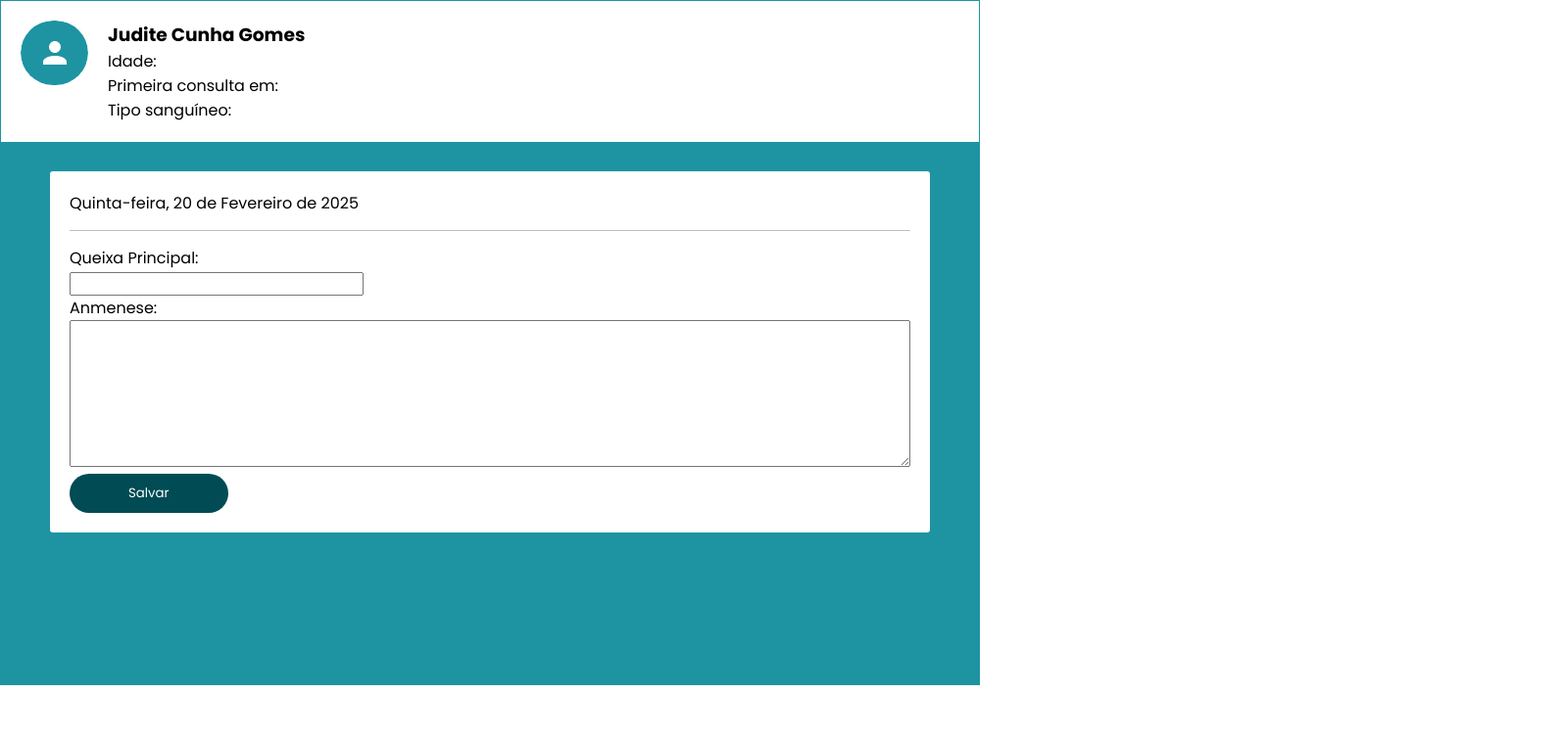
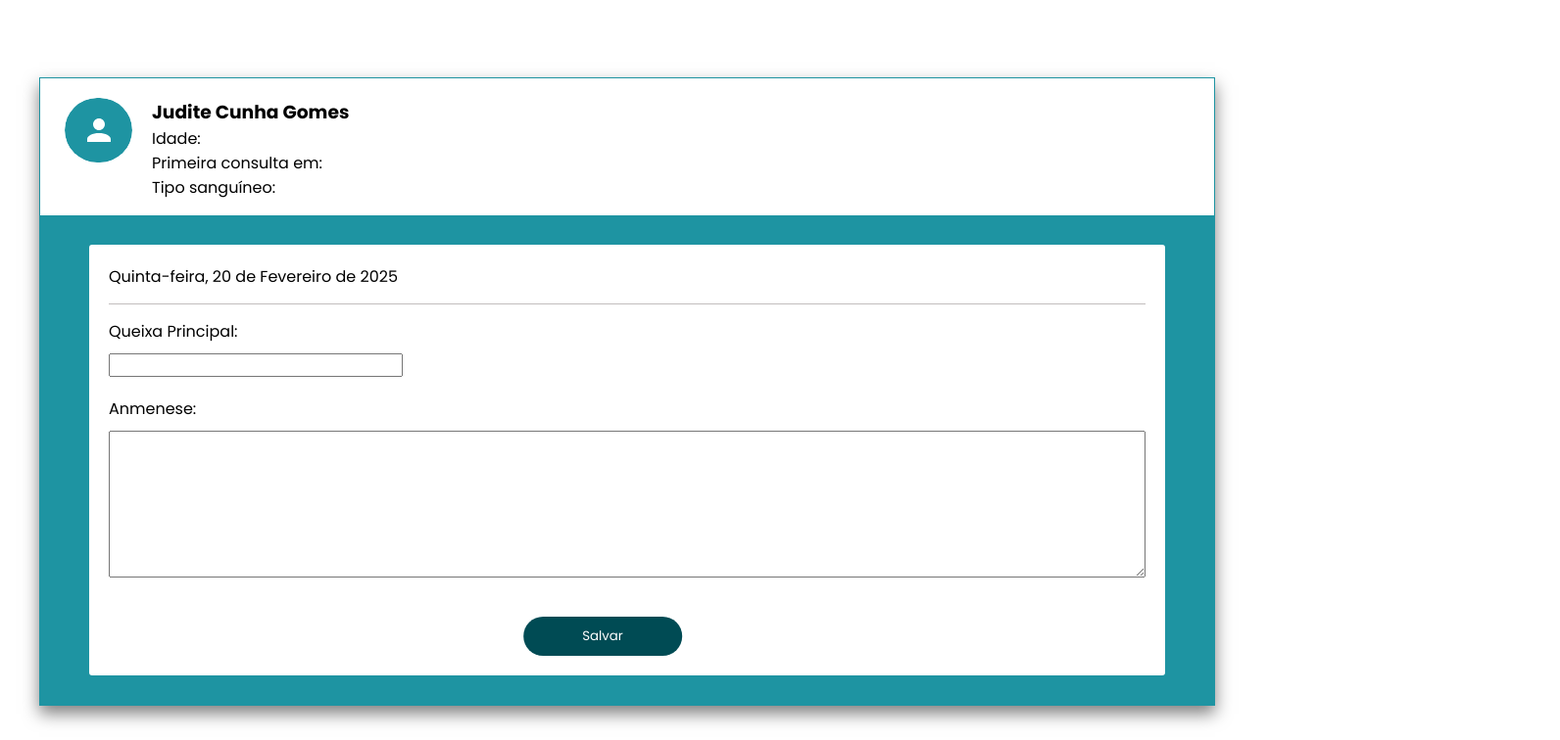
Before and after one commit to SAS-Organizacao/SAS-FrontEnd, a React (Vite) app: page /atendimento in a window 1280 px wide. Shown: the top 756 px of the page at 98% size, 1592 px wide, since content can reach past the window. Built offline with nearby package versions, Linux system fonts and the light colour scheme.

Commit message:
styles - página de atendimento

```diff
--- a/src/components/Atendimento/atendimento.css
+++ b/src/components/Atendimento/atendimento.css
@@ -1,26 +1,37 @@
 .container-atendimento {
+    display: flex;
+    justify-content: center;
+    align-items: center;
+    height: 100vh;
+}
+
+.atendimento-queixa-content {
     border: #1E94A2 1px solid;
-    width: 1000px;
-    height: 700px;
+    width: 1200px;
+    height: -40%;
     display: flex;
     flex-direction: column;
     justify-content: space-between;
-
+    box-shadow: 0 8px 16px rgba(0, 0, 0, 0.5);
 }
 
 .atend-paciente {
     display: flex;
-    height: 160px;
+    height: 140px;
     /* background-color: blueviolet; */
     gap: 20px;
     padding: 20px;
+    top: 50%;
+    left: 50%;
+    transform: (0%, 20%);
+    margin-left: 5px;
     /* margin: 10px 10px */
 }
 
 .container-anamnese {
     background-color: #1E94A2 ;
     /* width: 1000px; */
-    height: 700px;
+    height: 500px;
 }
 
 .anamnese {
@@ -40,32 +51,42 @@
 
 .queixa-paciente {
     padding: 15px 0 0 0;
+    display: flex;
+    flex-direction: column;
 }
 
 #queixa-caixa {
     width: 300px;
+    margin: 10px 0 20px 0;
 }
 
 #anmenese-caixa {
     width: 100%;
     height: 150px;
+    margin: 10px 0 20px 0;
 }
 
-.queixa-paciente button {
+.anamnese button {
     background-color: #004B54;
+    max-width: 20%;
     color: #fff;
     border: none;
-    align-items: center;
-    justify-content: center;
+    display: flex;
+    /* align-items: center;
+    justify-content: center; */
     cursor: pointer;
-
-    gap: 15px;
-    /* height: 50px; */
+    /* gap: 15px; */
     border-radius: 24px;
     padding: 10px 60px;
-    color: #fff;
     transition: transform 0.5s ease, background-color 0.5s ease;
-    border: none;
+}
+
+.btn-queixa-paciente {
+    display: flex;
+    top: 50%;
+    left: 50%;
+    transform: translate(40%, 0%);
+    margin-top: 20px;
 }
 
 .queixa-paciente button:hover {
--- a/src/components/Atendimento/index.jsx
+++ b/src/components/Atendimento/index.jsx
@@ -7,6 +7,7 @@ export default function Atendimento() {
     return (
         <>
             <div className='container-atendimento'>
+                <div className='atendimento-queixa-content'>
                     <div className='atend-paciente'>
                         <div className='icon-paciente'>
                             <img src={IconAtendimento} alt="" />
@@ -25,14 +26,12 @@ export default function Atendimento() {
                                 <p>Quinta-feira, 20 de Fevereiro de 2025</p>
                             </div>
                             <div className='queixa-paciente'>
-                            <label htmlFor="">Queixa Principal:</label><br />
-                            <input type="text" name="" id="queixa-caixa" /><br />
-                            <label htmlFor="">Anmenese:</label><br />
+                                <label htmlFor="">Queixa Principal:</label>
+                                <input type="text" name="" id="queixa-caixa" />
+                                <label htmlFor="">Anmenese:</label>
                                 <textarea name="" rows={6} id="anmenese-caixa"></textarea>
-
-                            <button>Salvar</button>
-
-
+                                <div className='btn-queixa-paciente'><button>Salvar</button></div>
+                            </div>
                         </div>
                     </div>
                 </div>
```
Lines whose indentation alone changed are shown as unchanged.
